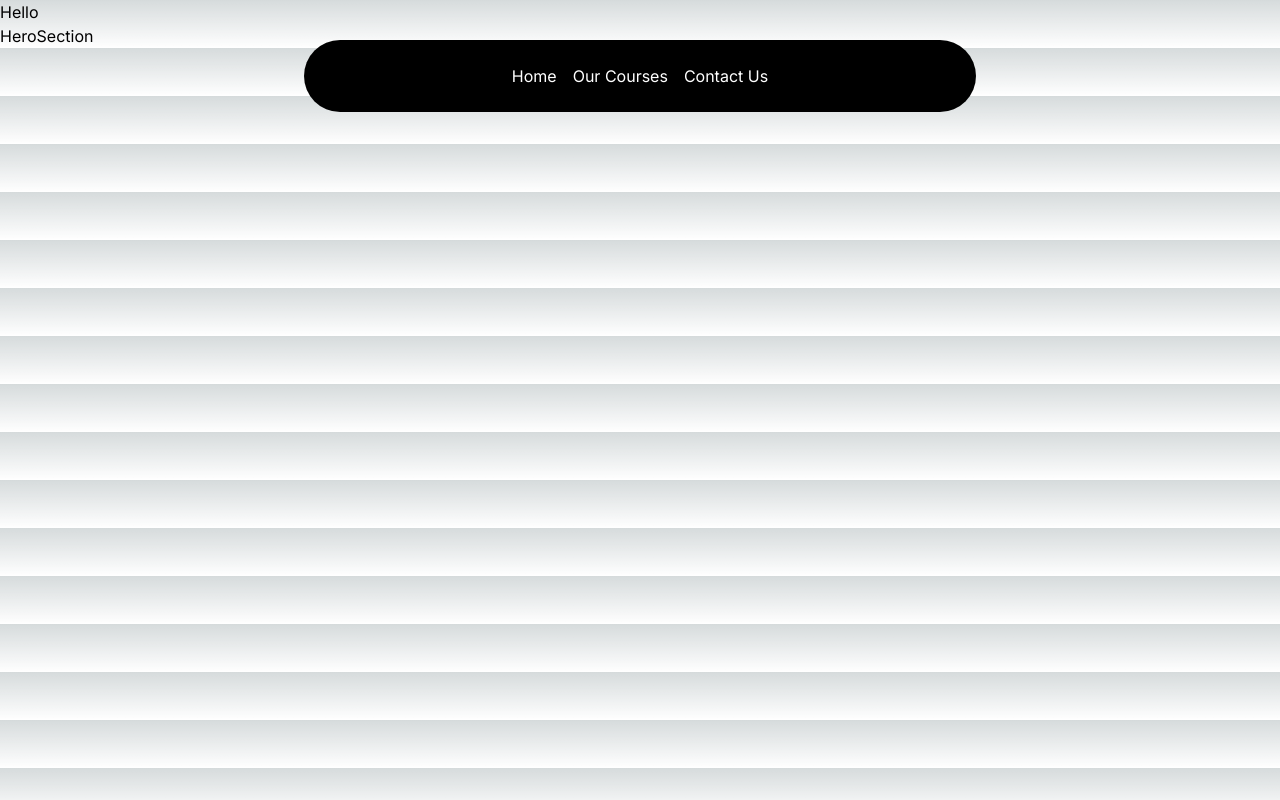
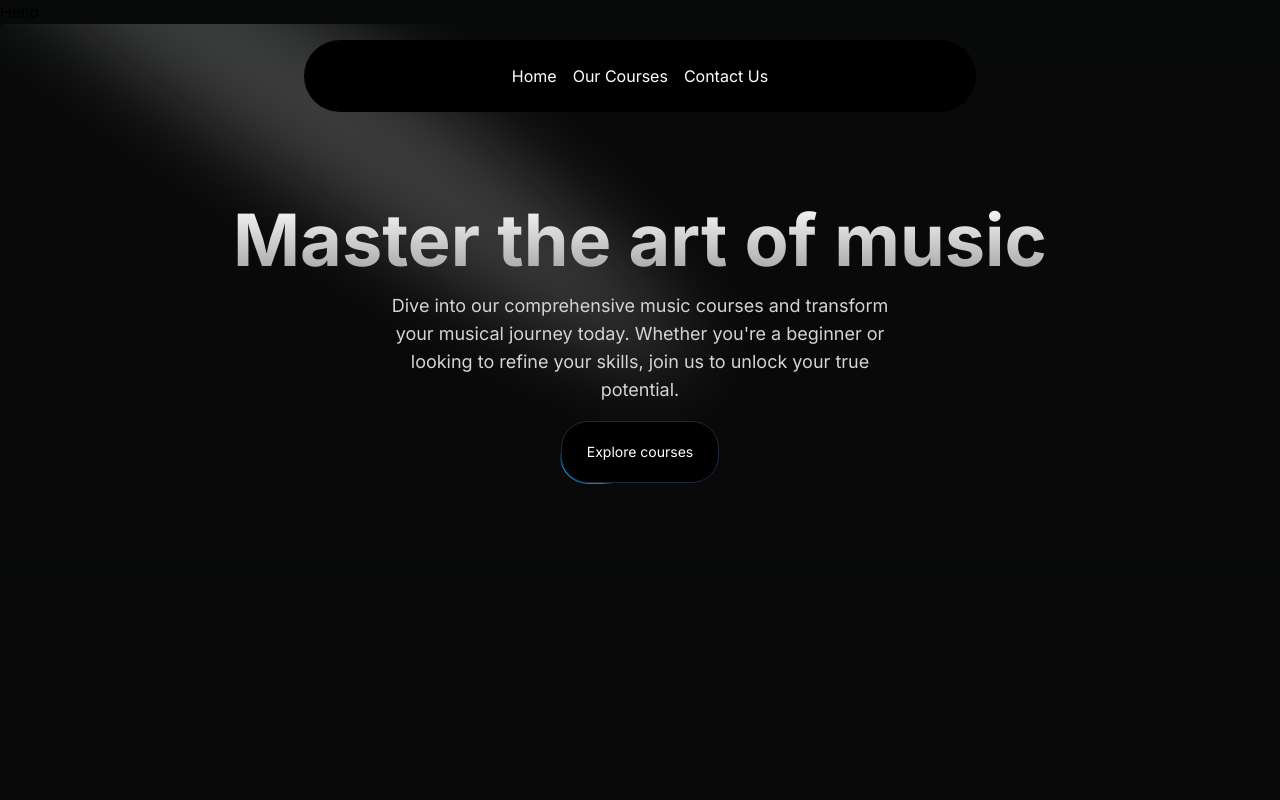
Before and after one commit to piyushgupta12345/Music_Project, a Next.js app: page / in a window 1280 px wide. Built offline with nearby package versions, Linux system fonts and the light colour scheme.

Commit message:
add heroSection component

```diff
--- a/src/app/components/HeroSection.tsx
+++ b/src/app/components/HeroSection.tsx
@@ -1,9 +1,36 @@
+import Link from "next/link"
+import { Spotlight } from "./ui/Spotlight"
+import { Button } from "./ui/moving-border";
 
 function HeroSection() {
   return (
-    <div>
-      HeroSection
-    </div>
+    <div
+    className="h-auto md:h-[40rem] w-full rounded-md flex flex-col items-center justify-center relative overflow-hidden mx-auto py-10 md:py-0"
+    >
+        <Spotlight
+        className="-top-40 left-0 md:left-60 md:-top-20"
+        fill="white"
+      />
+        <div className="p-4 relative z-10 w-full text-center" >
+            <h1
+            className="mt-20 md:mt-0 text-4xl md:text-7xl font-bold bg-clip-text text-transparent bg-gradient-to-b from-neutral-50 to-neutral-400"
+            >Master the art of music</h1>
+            <p
+            className="mt-4 font-normal text-base md:text-lg text-neutral-300 max-w-lg mx-auto"
+            >Dive into our comprehensive music courses and transform your musical journey today. Whether you're a beginner or looking to refine your skills, join us to unlock your true potential.</p>
+            <div className="mt-4">
+                <Link href={"/courses"}>
+                    <Button
+                    borderRadius="1.75rem"
+                    className="bg-white dark:bg-black text-black dark:text-white border-neutral-200 dark:border-slate-800"
+                    >
+                    Explore courses
+                    </Button>
+                </Link>
+            </div>
+        </div>
+
+        </div>
   )
 }
 
--- /dev/null
+++ b/src/app/components/ui/Spotlight.tsx
@@ -0,0 +1,56 @@
+import React from "react";
+import { cn } from "../../utils/cn";
+
+type SpotlightProps = {
+  className?: string;
+  fill?: string;
+};
+
+export const Spotlight = ({ className, fill }: SpotlightProps) => {
+  return (
+    <svg
+      className={cn(
+        "animate-spotlight pointer-events-none absolute z-[1]  h-[169%] w-[138%] lg:w-[84%] opacity-0",
+        className
+      )}
+      xmlns="http://www.w3.org/2000/svg"
+      viewBox="0 0 3787 2842"
+      fill="none"
+    >
+      <g filter="url(#filter)">
+        <ellipse
+          cx="1924.71"
+          cy="273.501"
+          rx="1924.71"
+          ry="273.501"
+          transform="matrix(-0.822377 -0.568943 -0.568943 0.822377 3631.88 2291.09)"
+          fill={fill || "white"}
+          fillOpacity="0.21"
+        ></ellipse>
+      </g>
+      <defs>
+        <filter
+          id="filter"
+          x="0.860352"
+          y="0.838989"
+          width="3785.16"
+          height="2840.26"
+          filterUnits="userSpaceOnUse"
+          colorInterpolationFilters="sRGB"
+        >
+          <feFlood floodOpacity="0" result="BackgroundImageFix"></feFlood>
+          <feBlend
+            mode="normal"
+            in="SourceGraphic"
+            in2="BackgroundImageFix"
+            result="shape"
+          ></feBlend>
+          <feGaussianBlur
+            stdDeviation="151"
+            result="effect1_foregroundBlur_1065_8"
+          ></feGaussianBlur>
+        </filter>
+      </defs>
+    </svg>
+  );
+};
--- /dev/null
+++ b/src/app/components/ui/moving-border.tsx
@@ -0,0 +1,139 @@
+"use client";
+import React from "react";
+import {
+  motion,
+  useAnimationFrame,
+  useMotionTemplate,
+  useMotionValue,
+  useTransform,
+} from "framer-motion";
+import { useRef } from "react";
+import { cn } from "../../utils/cn";
+
+export function Button({
+  borderRadius = "1.75rem",
+  children,
+  as: Component = "button",
+  containerClassName,
+  borderClassName,
+  duration,
+  className,
+  ...otherProps
+}: {
+  borderRadius?: string;
+  children: React.ReactNode;
+  as?: any;
+  containerClassName?: string;
+  borderClassName?: string;
+  duration?: number;
+  className?: string;
+  [key: string]: any;
+}) {
+  return (
+    <Component
+      className={cn(
+        "bg-transparent relative text-xl  h-16 w-40 p-[1px] overflow-hidden ",
+        containerClassName
+      )}
+      style={{
+        borderRadius: borderRadius,
+      }}
+      {...otherProps}
+    >
+      <div
+        className="absolute inset-0"
+        style={{ borderRadius: `calc(${borderRadius} * 0.96)` }}
+      >
+        <MovingBorder duration={duration} rx="30%" ry="30%">
+          <div
+            className={cn(
+              "h-20 w-20 opacity-[0.8] bg-[radial-gradient(var(--sky-500)_40%,transparent_60%)]",
+              borderClassName
+            )}
+          />
+        </MovingBorder>
+      </div>
+
+      <div
+        className={cn(
+          "relative bg-slate-900/[0.8] border border-slate-800 backdrop-blur-xl text-white flex items-center justify-center w-full h-full text-sm antialiased",
+          className
+        )}
+        style={{
+          borderRadius: `calc(${borderRadius} * 0.96)`,
+        }}
+      >
+        {children}
+      </div>
+    </Component>
+  );
+}
+
+export const MovingBorder = ({
+  children,
+  duration = 2000,
+  rx,
+  ry,
+  ...otherProps
+}: {
+  children: React.ReactNode;
+  duration?: number;
+  rx?: string;
+  ry?: string;
+  [key: string]: any;
+}) => {
+  const pathRef = useRef<any>();
+  const progress = useMotionValue<number>(0);
+
+  useAnimationFrame((time) => {
+    const length = pathRef.current?.getTotalLength();
+    if (length) {
+      const pxPerMillisecond = length / duration;
+      progress.set((time * pxPerMillisecond) % length);
+    }
+  });
+
+  const x = useTransform(
+    progress,
+    (val) => pathRef.current?.getPointAtLength(val).x
+  );
+  const y = useTransform(
+    progress,
+    (val) => pathRef.current?.getPointAtLength(val).y
+  );
+
+  const transform = useMotionTemplate`translateX(${x}px) translateY(${y}px) translateX(-50%) translateY(-50%)`;
+
+  return (
+    <>
+      <svg
+        xmlns="http://www.w3.org/2000/svg"
+        preserveAspectRatio="none"
+        className="absolute h-full w-full"
+        width="100%"
+        height="100%"
+        {...otherProps}
+      >
+        <rect
+          fill="none"
+          width="100%"
+          height="100%"
+          rx={rx}
+          ry={ry}
+          ref={pathRef}
+        />
+      </svg>
+      <motion.div
+        style={{
+          position: "absolute",
+          top: 0,
+          left: 0,
+          display: "inline-block",
+          transform,
+        }}
+      >
+        {children}
+      </motion.div>
+    </>
+  );
+};
--- a/src/app/page.tsx
+++ b/src/app/page.tsx
@@ -2,7 +2,7 @@
 
 export default function Home() {
   return (
-    <main>
+    <main className=" min-h-screen bg-black/[0.96] antialiased">
       <h1>Hello</h1>
       <HeroSection/>
     </main>
--- a/tailwind.config.ts
+++ b/tailwind.config.ts
@@ -1,4 +1,9 @@
 import type { Config } from "tailwindcss";
+const defaultTheme = require("tailwindcss/defaultTheme");
+const colors = require("tailwindcss/colors");
+const {
+  default: flattenColorPalette,
+} = require("tailwindcss/lib/util/flattenColorPalette");
 
 const config: Config = {
   content: [
@@ -6,7 +11,7 @@
     "./src/components/**/*.{js,ts,jsx,tsx,mdx}",
     "./src/app/**/*.{js,ts,jsx,tsx,mdx}",
   ],
-  darkMode:'class',
+  darkMode: 'class',
   theme: {
     extend: {
       backgroundImage: {
@@ -14,8 +19,36 @@
         "gradient-conic":
           "conic-gradient(from 180deg at 50% 50%, var(--tw-gradient-stops))",
       },
+      animation: {
+        spotlight: "spotlight 2s ease .75s 1 forwards",
+      },
+      keyframes: {
+        spotlight: {
+          "0%": {
+            opacity: '0',
+            transform: "translate(-72%, -62%) scale(0.5)",
+          },
+          "100%": {
+            opacity: '1',
+            transform: "translate(-50%,-40%) scale(1)",
+          },
+        },
+      },
     },
   },
-  plugins: [],
+  plugins: [
+    addVariablesForColors,
+  ],
 };
+
+function addVariablesForColors({ addBase, theme }: any) {
+  let allColors = flattenColorPalette(theme("colors"));
+  let newVars = Object.fromEntries(
+    Object.entries(allColors).map(([key, val]) => [`--${key}`, val])
+  );
+
+  addBase({
+    ":root": newVars,
+  });
+}
 export default config;
```
